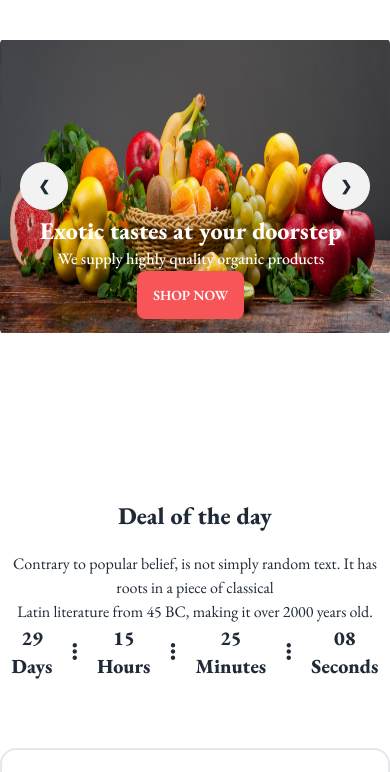
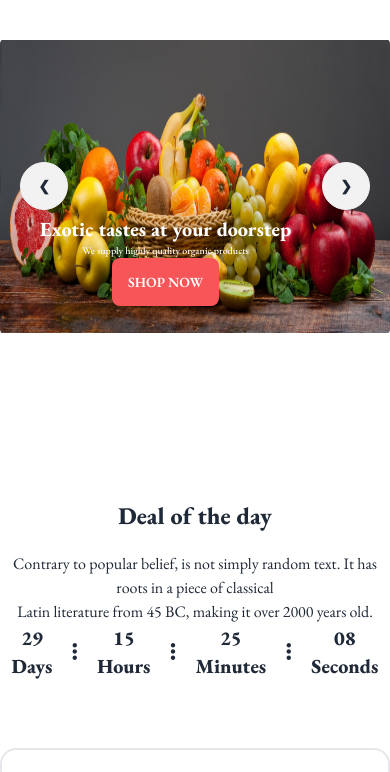
Before and after one commit to mdsoponhossain/my-third-assignment, a plain HTML site: page index.html in a window 390 px wide. Shown: the part 72-844 px from the top of the page. Drawn offline with nearby package versions, Linux system fonts and the light colour scheme; grey boxes are pictures that could not be loaded.

Commit message:
commited

```diff
--- a/index.html
+++ b/index.html
@@ -80,7 +80,7 @@
 
   <main>
     <section class="max-w-screen-2xl mx-auto my-12 ">
-      <div class="carousel w-full">
+      <div class="carousel w-full z-10">
         <div id="slide1" class="carousel-item relative w-full">
           <img src="./images/banner1.png" class="w-full" />
           <div class="absolute flex justify-between transform -translate-y-1/2 left-5 right-5 top-1/2">
@@ -111,11 +111,11 @@
         </div>
       </div>
       <!-- slider content -->
-      <div class="relative text-white">
+      <div class="relative text-white ">
         <div
           class=" text-center absolute -top-[125px] left-[40px] md:-top-[250px] md:left-[100px] lg:-top-[500px] lg:left-[320px] ">
-          <h1 class="text-2xl md:text-4xl lg:text-7xl font-extrabold lg:mb-5">Exotic tastes at your doorstep</h1>
-          <p class="text-base md:text-lg font-medium lg:mb-20">We supply highly quality organic products</p>
+          <h1 class="text-xl md:text-4xl lg:text-7xl font-extrabold lg:mb-5">Exotic tastes at your doorstep</h1>
+          <p class="text-[10px] md:text-lg font-medium lg:mb-20">We supply highly quality organic products</p>
           <button class="btn bg-[#F85559] border-none  text-white">Shop Now</button>
         </div>
       </div>
```
